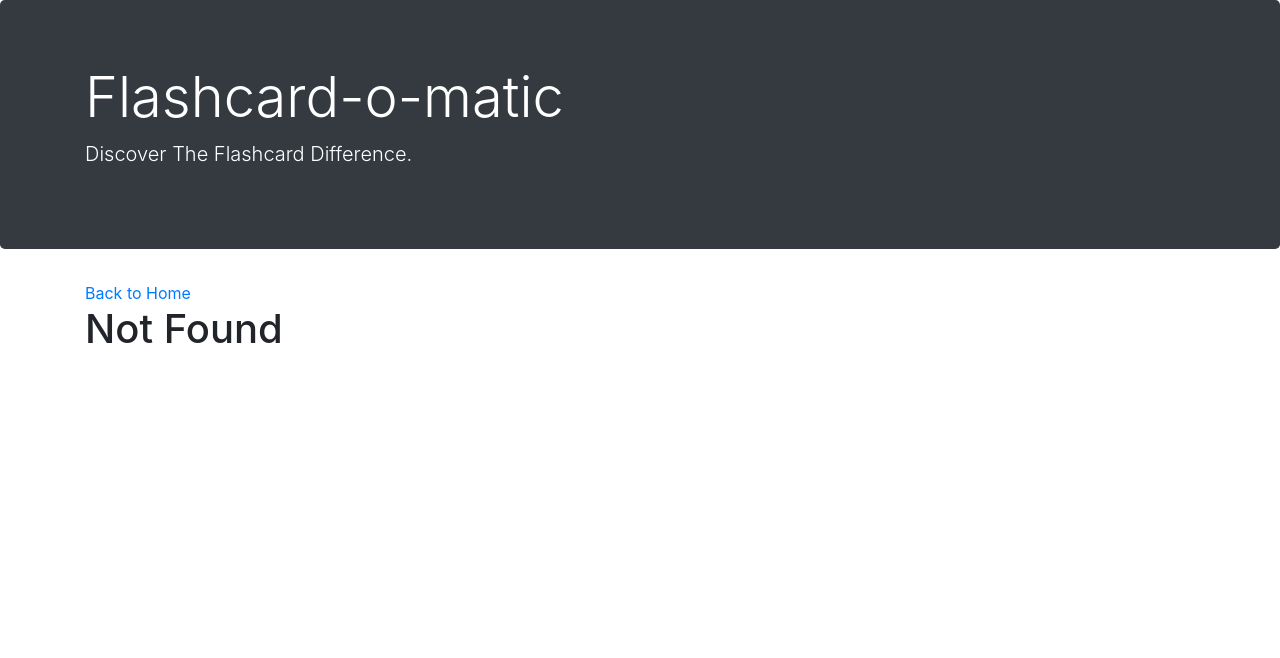
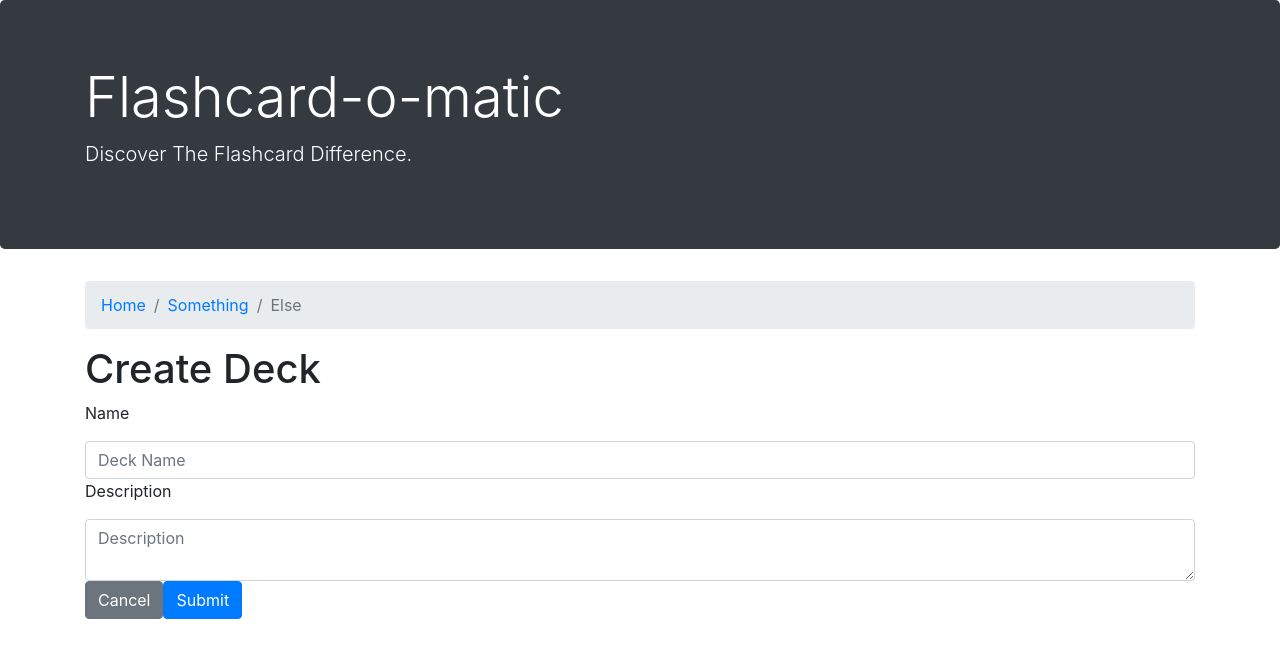
Before and after one commit to nickrizzo76/Flashcards, a React (Create React App) app: page /decks/new in a window 1280 px wide. Before the commit this address had no page. Shown: the top 658 px of the page. Built offline with nearby package versions, Linux system fonts and the light colour scheme; no server answers; a web font is replaced by a local one.

Commit message:
Adds deck creation and storage

```diff
--- a/data/db.json
+++ b/data/db.json
@@ -9,6 +9,11 @@
       "name": "React Router",
       "description": "React Router is a collection of navigational components that compose declaratively with your application.",
       "id": 2
+    },
+    {
+      "description": "Test Deck",
+      "name": "Test",
+      "id": 3
     }
   ],
   "cards": [
--- /dev/null
+++ b/src/Layout/Breadcrumb.js
@@ -0,0 +1,22 @@
+import React from "react";
+
+function Breadcrumb() {
+
+  return (
+    <nav aria-label="breadcrumb">
+      <ol className="breadcrumb">
+        <li className="breadcrumb-item">
+          <a href="#">Home</a>
+        </li>
+        <li className="breadcrumb-item">
+          <a href="#">Something</a>
+        </li>
+        <li className="breadcrumb-item active" aria-current="page">
+          Else
+        </li>
+      </ol>
+    </nav>
+  );
+}
+
+export default Breadcrumb;
--- a/src/Layout/CreateDeck.js
+++ /dev/null
@@ -1,11 +0,0 @@
-import React from "react";
-
-function CreateDeck() {
-  return (
-      <>
-        <h1>CreateDeck</h1>
-      </>
-  );
-}
-
-export default CreateDeck;
--- /dev/null
+++ b/src/Layout/CreateDeckButton.js
@@ -0,0 +1,16 @@
+import React from "react";
+import { Link } from "react-router-dom";
+
+function CreateDeckButton() {
+  return (
+    <>
+      <Link to="decks/new">
+        <button type="button" className="btn btn-secondary">
+          Create Deck
+        </button>
+      </Link>
+    </>
+  );
+}
+
+export default CreateDeckButton;
--- /dev/null
+++ b/src/Layout/DeckCreate.js
@@ -0,0 +1,69 @@
+import React, { useState } from "react";
+import { Link, useHistory } from "react-router-dom";
+import { createDeck } from "../utils/api";
+
+function DeckCreate({lastDeckId}) {
+  const initialDeckState = {
+    description: "",
+    id: lastDeckId,
+    name: "",
+  };
+
+  const [deckData, setDeckData] = useState(initialDeckState);
+  const history = useHistory();
+
+  const handleChange = ({ target }) => {
+    setDeckData({
+      ...deckData,
+      [target.name]: target.value,
+    });
+  };
+  const handleSubmit = (event) => {
+    event.preventDefault();
+    //history.goBack();
+
+    console.log(deckData)
+    createDeck(deckData);
+    history.push("/");
+  };
+
+  return (
+    <>
+      <h1>Create Deck</h1>
+      <form name="create-deck" onSubmit={handleSubmit}>
+        <p>Name</p>
+        <input
+          id="deckName"
+          name="name"
+          type="text"
+          value={deckData.name}
+          onChange={handleChange}
+          className="form-control"
+          placeholder="Deck Name"
+          required={true}
+        />
+        <p>Description</p>
+        <textarea
+          id="deckDescription"
+          name="description"
+          type="text"
+          value={deckData.description}
+          onChange={handleChange}
+          className="form-control"
+          placeholder="Description"
+          required={true}
+        ></textarea>
+        <Link to={`/decks`}>
+          <button type="button" className="btn btn-secondary">
+            Cancel
+          </button>
+        </Link>
+        <button type="submit" className="btn btn-primary">
+          Submit
+        </button>
+      </form>
+    </>
+  );
+}
+
+export default DeckCreate;
--- a/src/Layout/DeckList.js
+++ b/src/Layout/DeckList.js
@@ -1,19 +1,9 @@
-import React, { useState, useEffect } from "react";
+import React from "react";
 import Deck from "./Deck";
-import CreateDeck from "./CreateDeck";
 import { Switch, Route, useRouteMatch } from "react-router-dom";
-import { listDecks } from "../utils/api";
 
-function DeckList() {
+function DeckList({decks}) {
 
-  const [decks, setDecks] = useState( [ {cards:[] } ] );
-  useEffect(() => {
-    async function loadData() {
-      const data = await listDecks();
-      setDecks(data)
-    }
-    loadData();
-  }, [])
 
   const deckList = decks.map( deck => <Deck key={deck.id} deck={deck} />);
   return (
--- a/src/Layout/index.js
+++ b/src/Layout/index.js
@@ -1,21 +1,42 @@
-import React from "react";
+import React, { useState, useEffect } from "react";
 import Header from "./Header";
 import DeckList from "./DeckList";
 import NotFound from "./NotFound";
+import CreateDeckButton from "./CreateDeckButton";
+import Breadcrumb from "./Breadcrumb";
 import { Route, Switch, Link } from "react-router-dom";
+import { listDecks } from "../utils/api";
+import DeckCreate from "./DeckCreate";
 
 function Layout() {
+
+  const [decks, setDecks] = useState( [ {cards:[] } ] );
+  useEffect(() => {
+    async function loadData() {
+      const data = await listDecks();
+      setDecks(data)
+    }
+    loadData();
+  }, [])
+
+  const lastDeckId = decks.reduce((maxId, deck) => Math.max(maxId, deck.id), 0);
+
   return (
     <>
       <Header />
       <div className="container">
         <Switch>
           <Route exact={true} path="/">
-            <Link to="decks/new">
-              <button type="button" className="btn btn-secondary">Create Deck</button>
-            </Link>
-            <DeckList />
+            <CreateDeckButton lastDeckId={lastDeckId} />
+            <DeckList decks={decks}/>
           </Route>
+          <Route path="/decks/new">
+            <Breadcrumb />
+            <DeckCreate />
+          </Route>
+          {/* <Route path="/decks/:deckId/study">
+
+          </Route> */}
           <Route>
             <NotFound />
           </Route>
```
